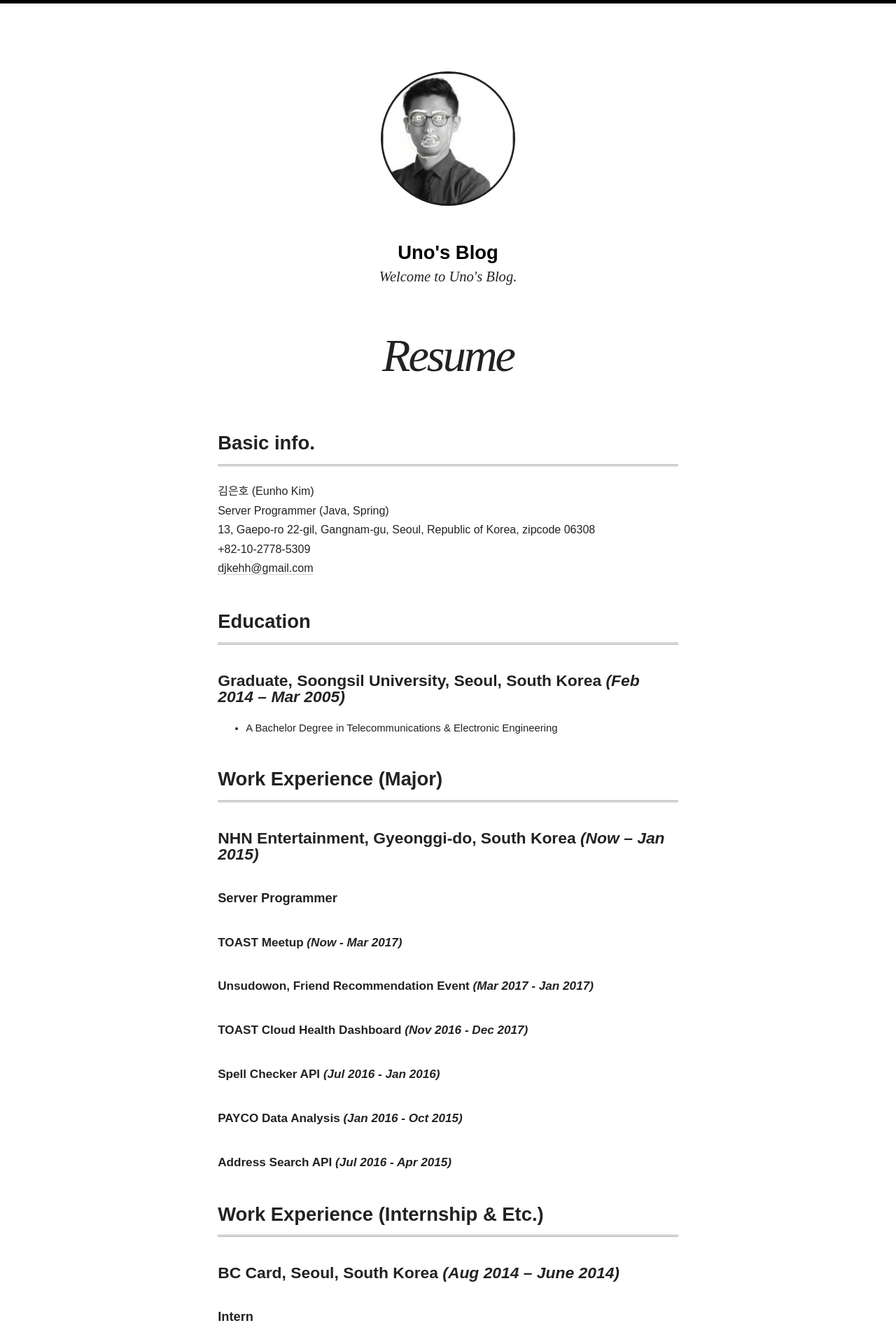
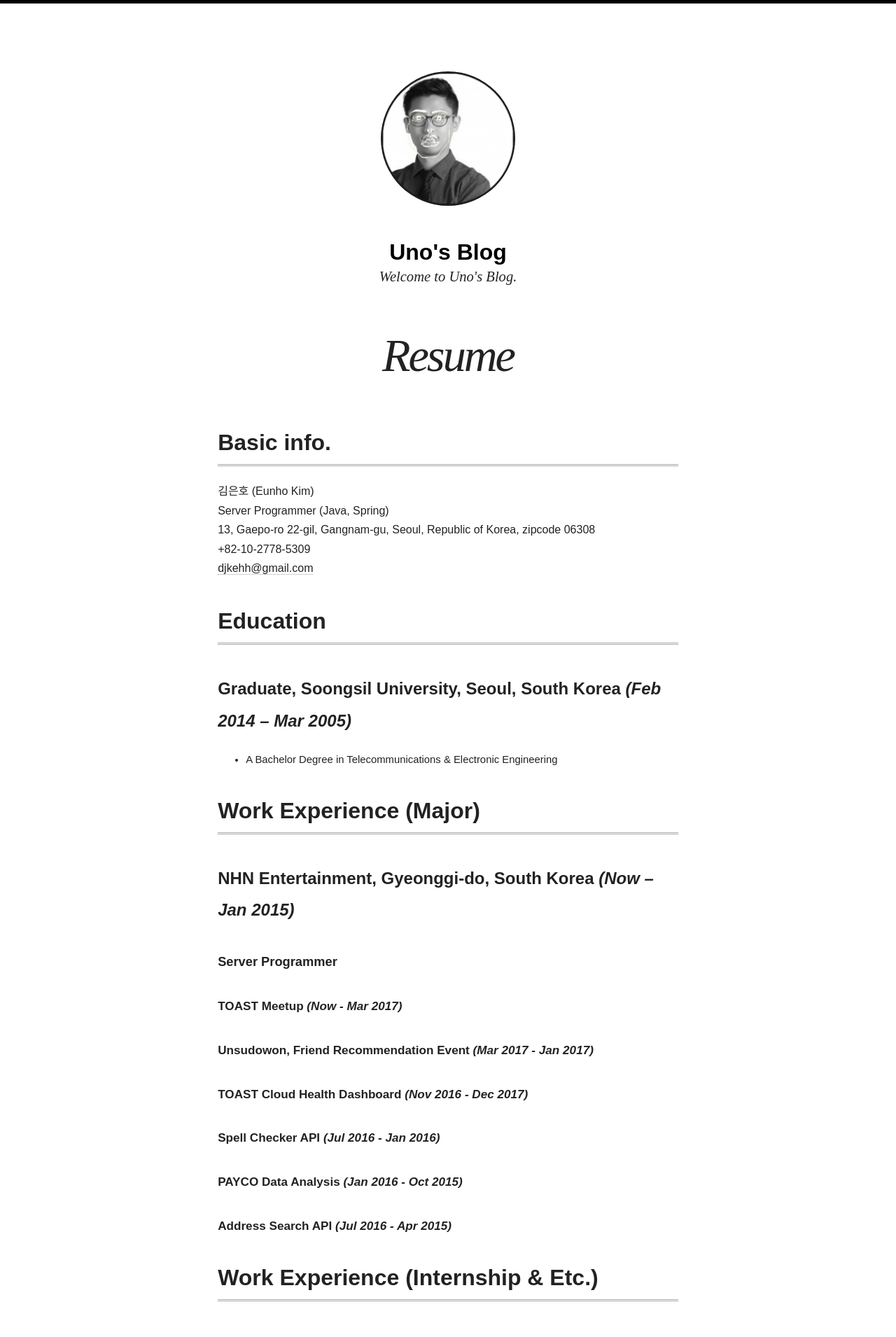
Before and after one commit to djkeh/djkeh.github.io, a Jekyll site: the page built from resume/index.md, in a window 1280 px wide. Shown: the top 1910 px of the page at 70% size. Built offline with Jekyll 4.4.1, drawn with Linux system fonts in a browser that asks for light colours; nearby versions of some CDN libraries.

Commit message:
`h` font size tuning

```diff
--- a/_sass/_site.scss
+++ b/_sass/_site.scss
@@ -46,21 +46,21 @@ h1, h2, h3, h4, h5, h6 {
 	margin-top: 0px + ($doc-line-height * 2);
 }
 h1 {
-	@include font-size(24);
+	@include font-size(28);
 }
 h1:not([class]) {
 	padding-bottom: 7px;
 	border-bottom: 3px double $h-line-color;
 }
 h2 {
-	@include font-size(22);
+	@include font-size(24);
 }
 h2:not([class]) {
 	padding-bottom: 5px;
 	border-bottom: 1px solid $h-line-color;
 }
 h3 {
-	@include font-size(20);
+	@include font-size(21);
 }
 h4 {
 	@include font-size(18);
```
